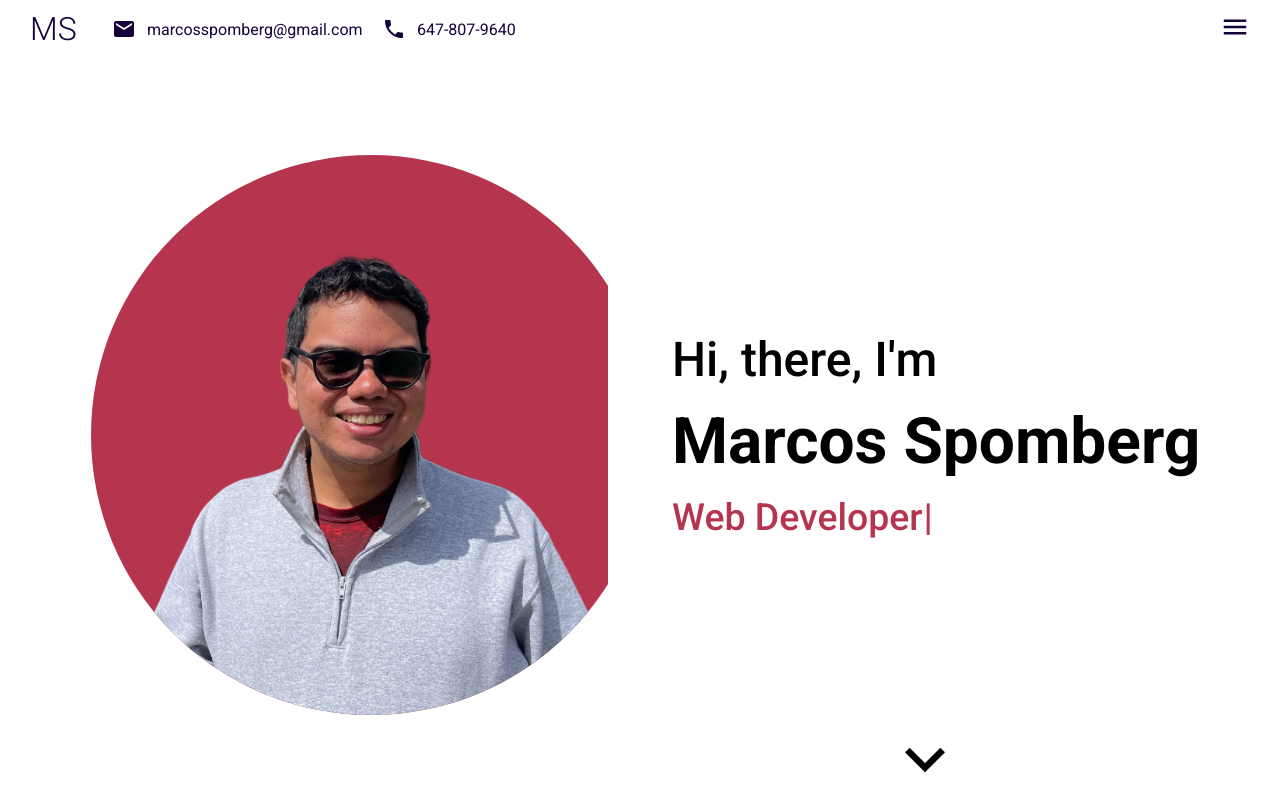
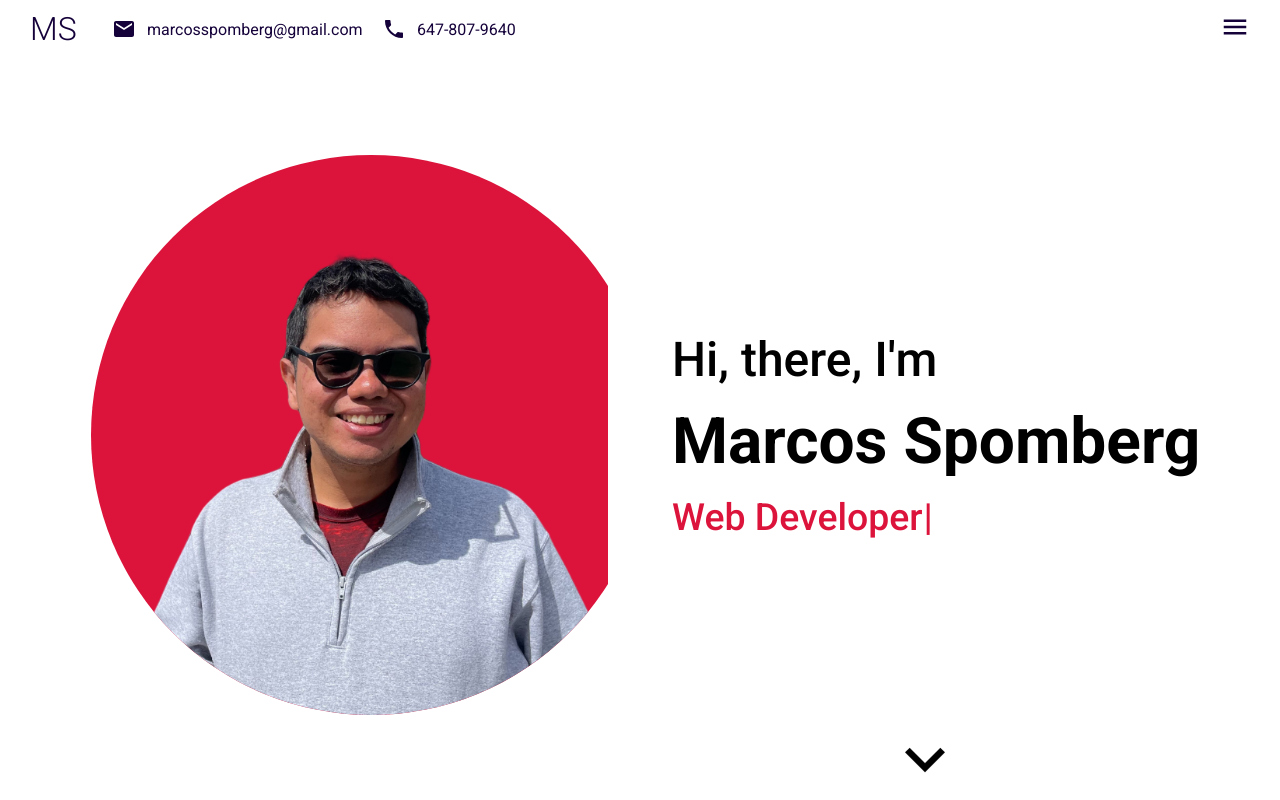
Before and after one commit to spomberg/portfolio, a React (Create React App) app: page / in a window 1280 px wide. Built offline with nearby package versions, Linux system fonts and the light colour scheme.

Commit message:
Change intro color to crimson

```diff
--- a/src/global.scss
+++ b/src/global.scss
@@ -1,6 +1,6 @@
 $mainColor: #15023a;
 
-$introColor: rgb(181, 53, 78);
+$introColor: crimson;
 
 @mixin menuIconAnimation {
   transition: transform 250ms;
```
